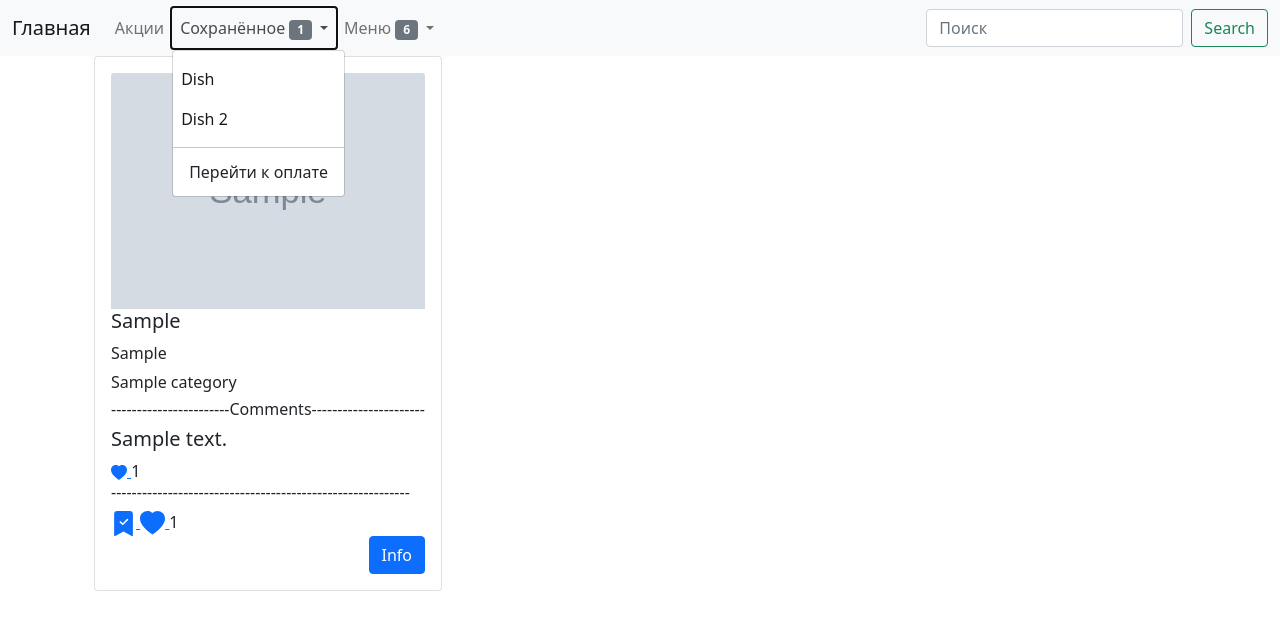
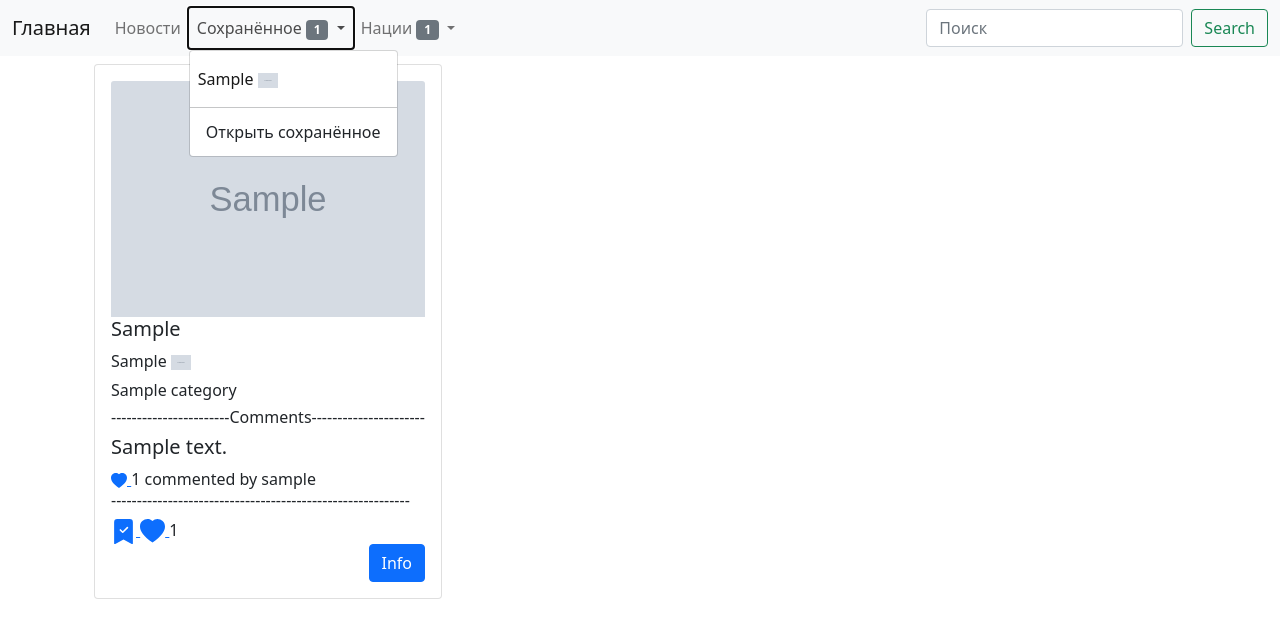
Before and after one commit to ShevAlexa/My_restaurant, a Django app: page / in a window 1280 px wide, after a click that opens the changed part. Shown: the top 638 px of the page. Run offline with Django 4.2, Linux system fonts and the light colour scheme; a user stored in the database is signed in; tables that the repository leaves empty hold one stand-in row (values such as "Sample post"); grey boxes marked "Sample" are stand-in pictures.

Commit message:
modify web-page

```diff
--- a/planes/templates/planes/planes_list.html
+++ b/planes/templates/planes/planes_list.html
@@ -22,7 +22,7 @@
     <div class="collapse navbar-collapse" id="navbarSupportedContent">
       <ul class="navbar-nav me-auto mb-2 mb-lg-0">
         <li class="nav-item">
-          <a class="nav-link" href="#">Акции</a>
+          <a class="nav-link" href="#">Новости</a>
         </li>
         <li class="nav-item dropdown">
           <a class="nav-link dropdown-toggle" href="#" id="navbarDropdown" role="button" data-bs-toggle="dropdown" aria-expanded="false">
@@ -32,39 +32,28 @@
             </span>
           </a>
           <ul class="dropdown-menu" aria-labelledby="navbarDropdown">
-            <li class="nav-item">
-              <a class="nav-link active" aria-current="page" href="#">Dish</a>
-            </li>
-            <li class="nav-item">
-              <a class="nav-link active" aria-current="page" href="#">Dish 2</a>
-            </li>
+            {% for plane in user.taged_plane.all %}
+              <li class="nav-item">
+                <a class="nav-link active" aria-current="page" href="#">{{ plane.model }}
+                  <img src={{ plane.nation.image }} class="fit-picture" height="15px" width="20px">
+                </a>
+              </li>
+            {% endfor %}
             <li><hr class="dropdown-divider"></li>
-            <li><a class="dropdown-item" href="#">Перейти к оплате</a></li>
+            <li><a class="dropdown-item" href="#">Открыть сохранённое</a></li>
           </ul>
         </li>
         <li class="nav-item dropdown">
           <a class="nav-link dropdown-toggle" href="#" id="navbarDropdown" role="button" data-bs-toggle="dropdown" aria-expanded="false">
-            Меню <span class="badge bg-secondary">6</span>
+            Нации <span class="badge bg-secondary">{{ nation.count }}</span>
           </a>
+
           <ul class="dropdown-menu" aria-labelledby="navbarDropdown">
-            <li class="nav-item">
-              <a class="nav-link active" aria-current="page" href="#">Напитки</a>
-            </li>
-            <li class="nav-item">
-              <a class="nav-link active" aria-current="page" href="#">Коктейли</a>
-            </li>
-            <li class="nav-item">
-              <a class="nav-link active" aria-current="page" href="#">Гарнир</a>
-            </li>
-            <li class="nav-item">
-              <a class="nav-link active" aria-current="page" href="#">Вторые блюда</a>
-            </li>
-            <li class="nav-item">
-              <a class="nav-link active" aria-current="page" href="#">Супы</a>
-            </li>
-            <li class="nav-item">
-              <a class="nav-link active" aria-current="page" href="#">Салаты</a>
-            </li>
+            {% for country in nation %}
+              <li class="nav-item">
+                <a class="nav-link active" aria-current="page" href="#">{{ country }}</a>
+              </li>
+            {% endfor %}
           </ul>
         </li>
       </ul>
@@ -76,29 +65,22 @@
   </div>
 </nav>
 
-<ul class="nav justify-content-center">
-  {% for nation in nations_list %}
-    <li class="nav-item">
-      <a class="nav-link active" aria-current="page" href="#">{{ nation.country }}</a>
-      <h5> {{ nation.country }}</h5>
-    </li>
-  {% endfor %}
-</ul>
-
 <div class="container px-4">
+  <h5></h5>
   <div class="row row-cols-1 row-cols-md-2 row-cols-md-3 g-4">
-
     {% for plane in planes_list %}
       <div class="col-sm-4">
         <div class="card">
           <div class="card-body">
             <img src={{ plane.image }} class="card-img-top" width=”200px”>
             <h5 class="card-title">{{ plane.model }}</h5>
-            <p class="card-text">{{ plane.nation }}</p>
+            <p class="card-text">{{ plane.nation }}
+              <img src={{ plane.nation.image }} class="fit-picture" height="15px" width="20px">
+            </p>
             <h6 class="card-title">{{ plane.category }}</h6>
 
-            <h6>-----------------------Comments----------------------</h6>
             {% if plane.comments.all %}
+              <h6>-----------------------Comments----------------------</h6>
               {% for comment in plane.comments.all %}
                 <h5 class="card-title">{{ comment.text }}</h5>
 
@@ -116,10 +98,14 @@
                   </a>
                 {% endif %}
                 {{ comment.likes }}
+                commented by {{ comment.author }}
 
               {% endfor %}
+            <h6>----------------------------------------------------------</h6>
+            {% else %}
+            <h6>---------------------No comments---------------------</h6>
             {% endif %}
-            <h6>----------------------------------------------------------</h6>
+
 
             {% if plane not in user.taged_plane.all  %}
               <a href="{% url 'tag-plane' id=plane.id %}">
@@ -148,8 +134,8 @@
                   <path fill-rule="evenodd" d="M8 1.314C12.438-3.248 23.534 4.735 8 15-7.534 4.736 3.562-3.248 8 1.314z"/>
                 </svg>
               </a>
+            {% endif %}
             {{ plane.likes }}
-            {% endif %}
 
             <div class="d-grid gap-2 d-md-flex justify-content-md-end">
               <a href="#" class="btn btn-primary">Info</a>
--- a/planes/views.py
+++ b/planes/views.py
@@ -6,11 +6,14 @@ from .models import Airplane, Comment, LikeCommentUser, LikeAirplaneUser, TagAir
 
 class AirPlaneView(View):
     def get(self, request):
-        comment_query = Comment.objects.annotate(count_likes=Count("users_likes"))
+        context = {}
+        comment_query = Comment.objects.annotate(count_likes=Count("users_likes")).select_related("author")
         comments = Prefetch("comments", comment_query)
-        # nation = Nation.objects.all()
-        plane = Airplane.objects.prefetch_related(comments)
-        return render(request, "planes/planes_list.html", {"planes_list": plane})
+        nation = Nation.objects.all()
+        plane = Airplane.objects.prefetch_related(comments).select_related("nation", "category")
+        context["planes_list"] = plane
+        context["nation"] = nation
+        return render(request, "planes/planes_list.html", context)
 
 
 class AddCommentLike(View):
```
Also changed, not shown: media/planes/a_20.jpg (added), media/planes/il_2.jpg (added).
